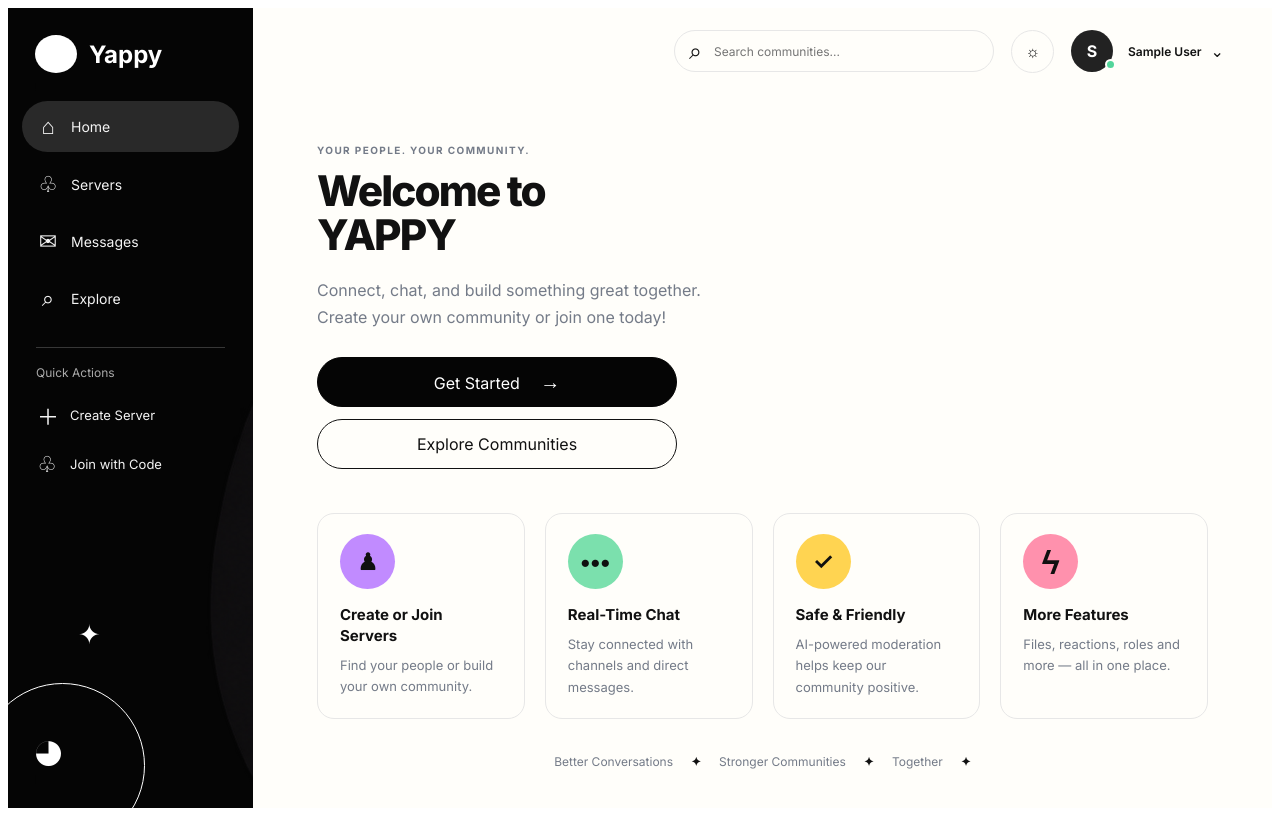
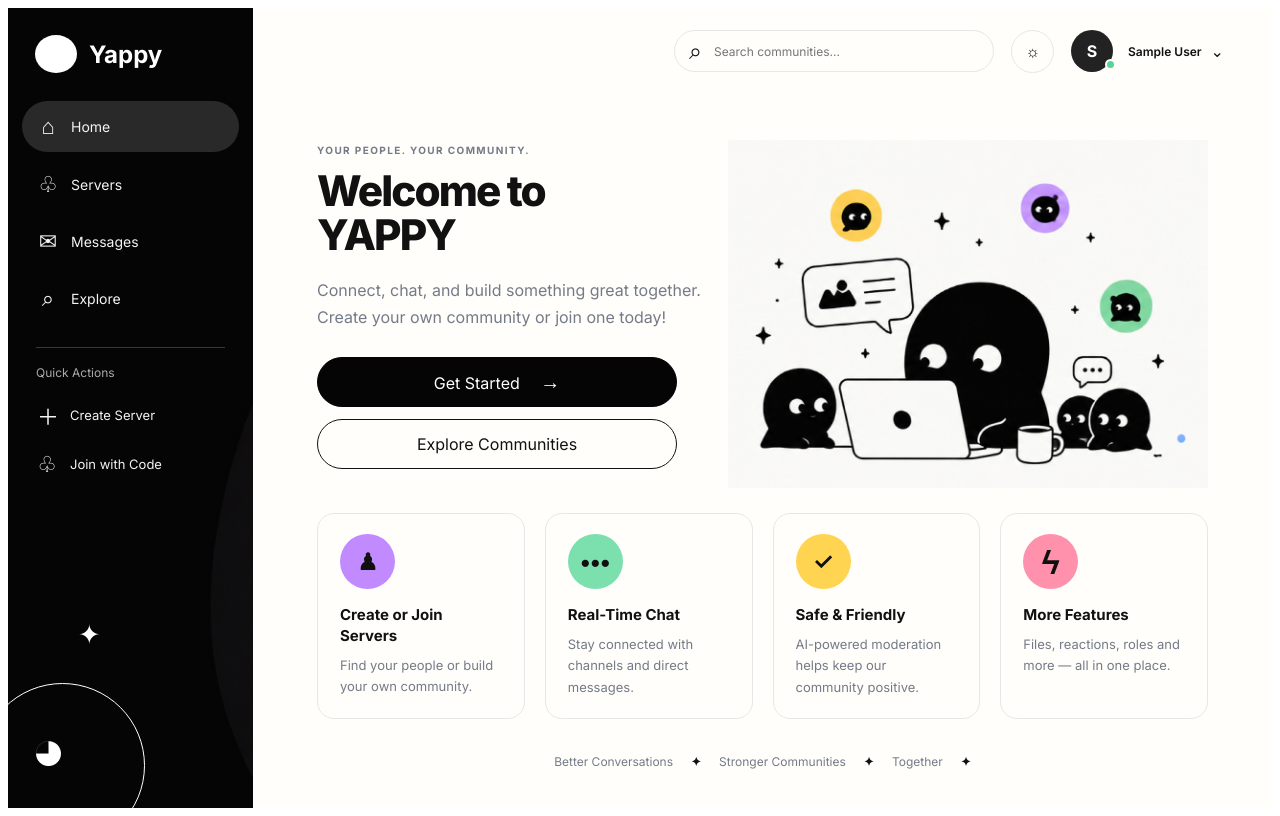
Before and after one commit to Shruti-118/Group3-frontend-smart-community, a React (Vite) app: page /home in a window 1280 px wide. Built offline with nearby package versions, Linux system fonts and the light colour scheme; no server answers; sample sign-in values are in the browser's storage.

Commit message:
sorting errors

```diff
--- a/src/CreateAccount.jsx
+++ b/src/CreateAccount.jsx
@@ -1,7 +1,7 @@
 import { useState } from "react";
 import { useNavigate } from "react-router-dom";
 import "./styles.css";
-import logo from "./assets/yappy-Logo.png";
+import logo from "./assets/yappy-logo.png";
 import { API_URL } from "./api";
 
 function CreateAccount() {
--- a/src/Login.jsx
+++ b/src/Login.jsx
@@ -1,7 +1,7 @@
 import { useState } from "react";
 import { useNavigate } from "react-router-dom";
 import "./styles.css";
-import logo from "./assets/yappy-Logo.png";
+import logo from "./assets/yappy-logo.png";
 import { API_URL } from "./api";
 
 function Login() {
--- a/src/UserDashboard.css
+++ b/src/UserDashboard.css
@@ -324,15 +324,23 @@ margin-left: 16px;
     font-size: 20px}
 
 .sc-btn-secondary {
-background: transparent;
+    background: transparent;
     color: var(--text);
     border: 1px solid var(--text)}
 
  .sc-hero-art {
-min-height: 340px;
-    /* BACKGROUND PNG GOES HERE LATER: background: url('/images/community-background.png') center/contain no-repeat;
-     */}
-
+    min-height: 340px;  display: flex;
+    align-items: right;
+    justify-content: right;
+    min-width: 0;
+}
+.hero-image {
+  display: block;
+  width: 100%;
+  max-width: 540px;
+  height: auto;
+  object-fit: contain;
+}
  .sc-features {
 display: grid;
     grid-template-columns: repeat(4,minmax(0,1fr));
--- a/src/UserDashboard.jsx
+++ b/src/UserDashboard.jsx
@@ -1,7 +1,8 @@
 import { useMemo, useState } from "react";
 import { useNavigate } from "react-router-dom";
 import "./UserDashboard.css";
-import logo from "./assets/yappy-Logo.png";
+import logo from "./assets/yappy-logo.png";
+import communityHero from "./assets/community-hero.png";
 
 /*
  * BACKGROUND IMAGE AREA:
@@ -102,10 +103,13 @@ export default function UserDashboard() {
                 <button className="sc-btn sc-btn-secondary" onClick={() => go("Explore", "/explore")}>Explore Communities</button>
               </div>
             </div>
-            {/* BACKGROUND IMAGE AREA — intentionally blank for your PNG.
-                Later: add <img src="/images/community-background.png" alt="" />
-                or set background-image on .sc-hero-art in UserDashboard.css. */}
-            <div className="sc-hero-art" aria-label="Reserved space for dashboard background image" />
+            <div className="sc-hero-art" aria-label="Reserved space for dashboard background image">
+              <img
+                src={communityHero}
+                alt="Cute community characters chatting together"
+                className="hero-image"
+              />
+            </div>
           </section>
 
           <section className="sc-features" aria-label="Community features">
--- a/src/VerifyEmail.jsx
+++ b/src/VerifyEmail.jsx
@@ -1,7 +1,7 @@
 import { useState, useRef } from "react";
 import { useNavigate, useLocation } from "react-router-dom";
 import "./styles.css";
-import logo from "./assets/yappy-Logo.png";
+import logo from "./assets/yappy-logo.png";
 import { API_URL } from "./api";
 
 function VerifyEmail() {
--- a/src/main.jsx
+++ b/src/main.jsx
@@ -2,8 +2,7 @@ import React from 'react';
 import ReactDOM from 'react-dom/client';
 import { BrowserRouter } from "react-router-dom";
 import { GoogleOAuthProvider } from "@react-oauth/google";
-import App from './App'
-// import { StoreProvider } from "./context/StoreContext";
+import App from './App';
 import './styles.css';
 
 ReactDOM.createRoot(document.getElementById('root')).render(
```
